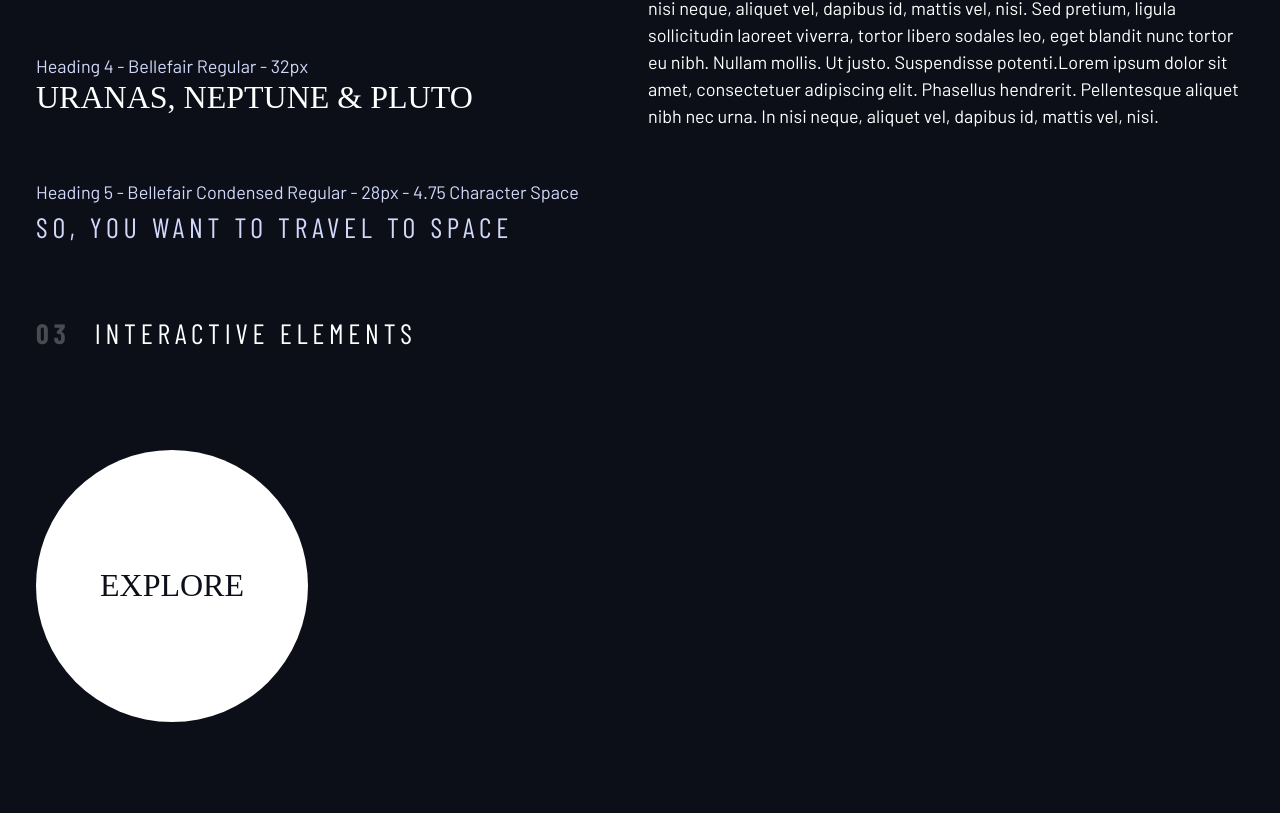
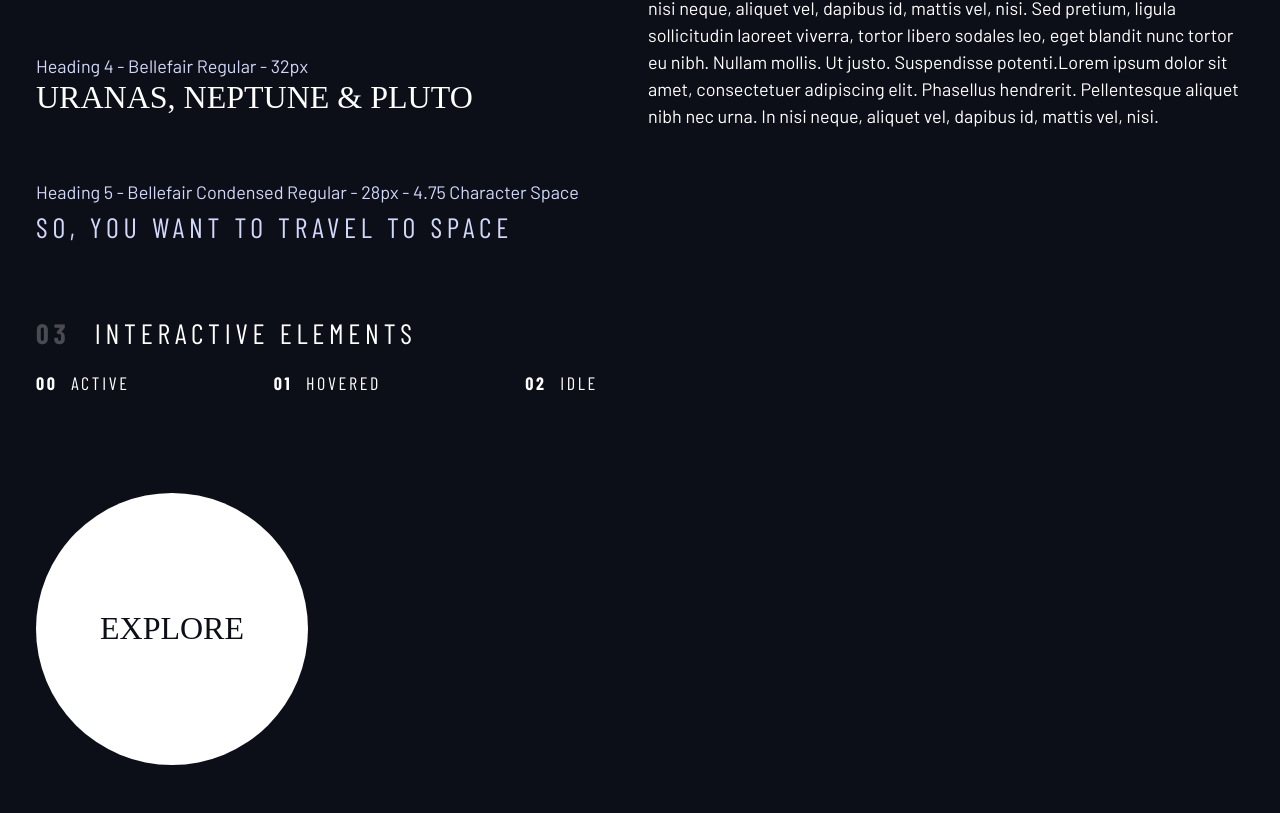
Before and after one commit to suzannepach/space-travel-website, a website built with webpack: page design-system.html in a window 1280 px wide. Shown: the part 985-1798 px from the top of the page. Before the commit the page ends 1755 px from the top, so only its background shows below. Built offline with nearby package versions, Linux system fonts and the light colour scheme; a web font is replaced by a local one.

Commit message:
Added the primary navigation elements to the design system apart from the unline indicators

```diff
--- a/design-system.html
+++ b/design-system.html
@@ -94,7 +94,13 @@
                 <h2 class="numbered-title"><span>03</span> Interactive elements</h2>
 
                 <!-- navigation -->
-                <div></div>
+                <div>
+                    <nav class="primary-navigation underline-indicators flex">
+                        <li class="active"><a class="uppercase ff-sans-cond text-white letter-spacing-2" href="#"><span>00</span>Active</a></li>
+                        <li><a class="uppercase ff-sans-cond text-white letter-spacing-2" href="#"><span>01</span>Hovered</a></li>
+                        <li><a class="uppercase ff-sans-cond text-white letter-spacing-2" href="#"><span>02</span>Idle</a></li>
+                    </nav>
+                </div>
 
                 <div class="flex">
                     <div style="margin-top: 5rem">
--- a/index.css
+++ b/index.css
@@ -216,3 +216,23 @@ select {
     opacity: 1;
     transform: scale(1.5);
 }
+
+.primary-navigation {
+    --gap: 8em;
+    list-style: none;
+    padding: 0;
+    margin: 0;
+}
+
+.primary-navigation a {
+    text-decoration: none;
+}
+
+.primary-navigation a > span {
+    margin-right: .75em;
+    font-weight: 700;
+}
+
+.unline-indicators > * {
+
+}
```
